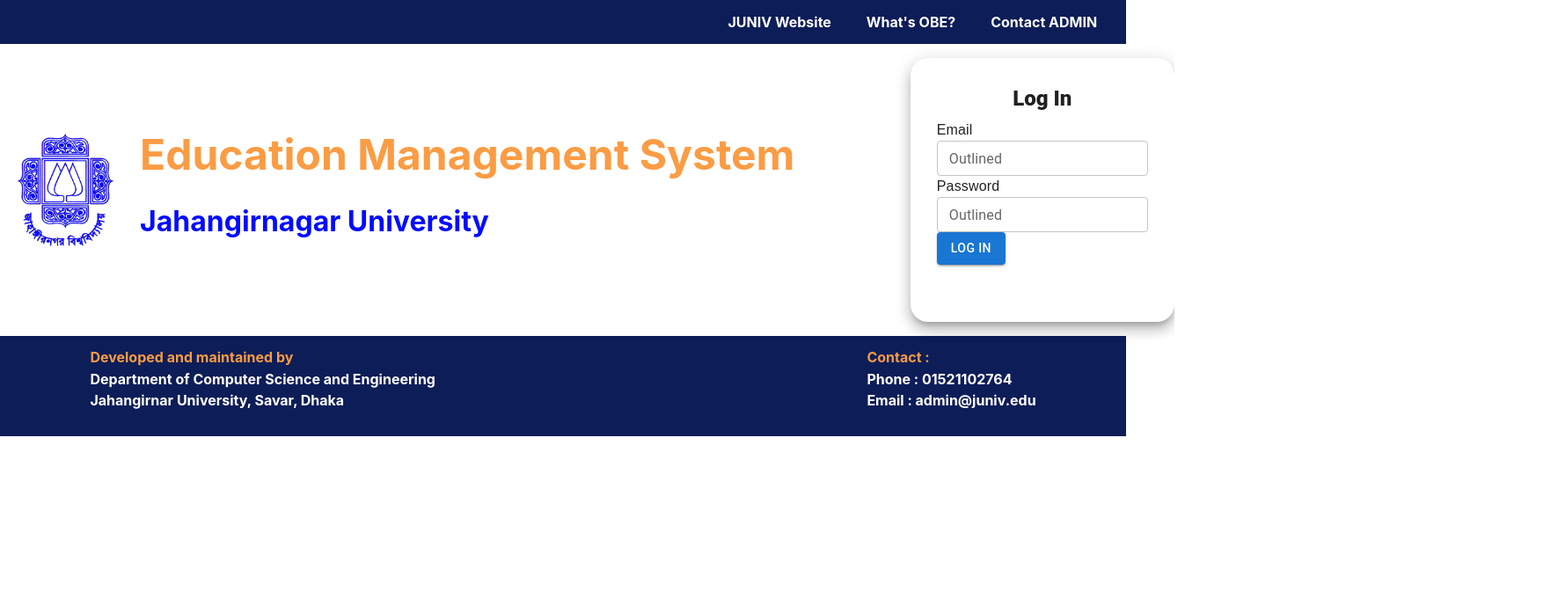
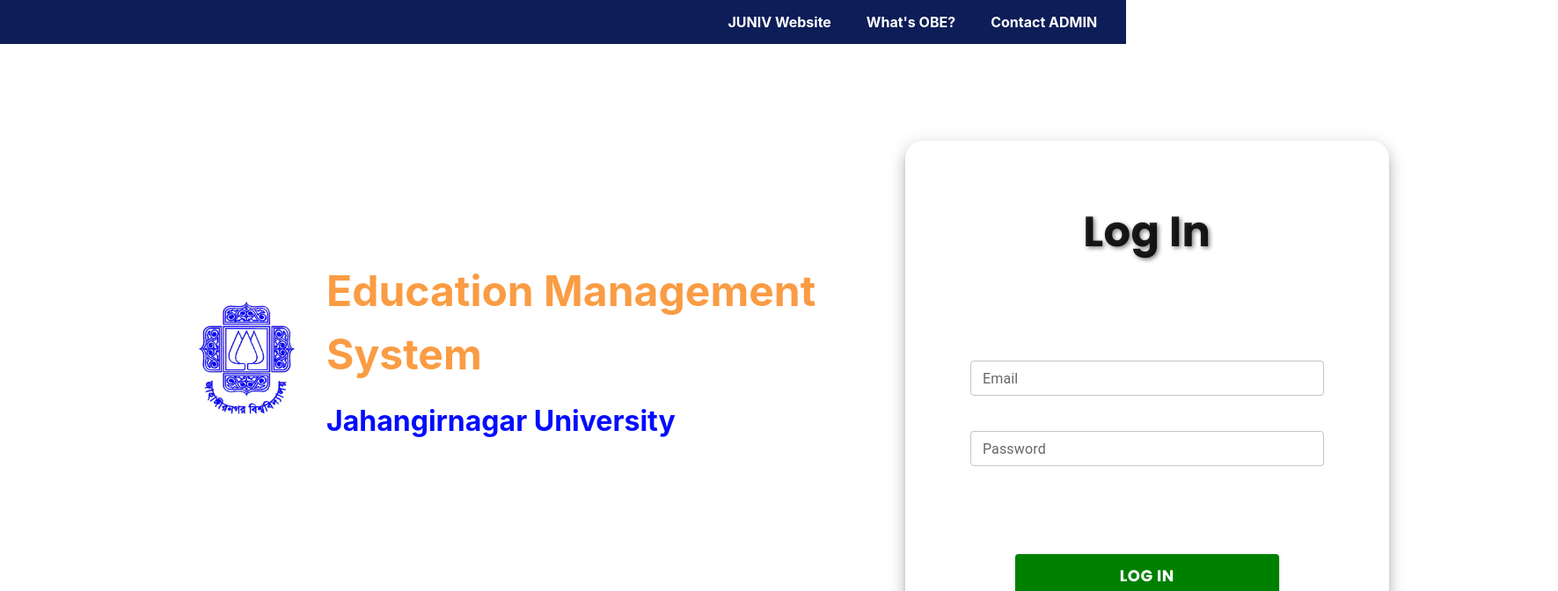
Before and after one commit to abrarCSE29/login-registration-with-react, a React (Create React App) app: page / in a window 1280 px wide. Shown: the top 672 px of the page at 88% size, 1771 px wide, since content can reach past the window. Built offline with nearby package versions, Linux system fonts and the light colour scheme.

Commit message:
Edit LoginForm

```diff
--- a/public/index.html
+++ b/public/index.html
@@ -5,6 +5,9 @@
     <meta name="viewport" content="width=device-width, initial-scale=1" />
     <link href="https://cdn.jsdelivr.net/npm/bootstrap@5.3.2/dist/css/bootstrap.min.css" rel="stylesheet" integrity="sha384-T3c6CoIi6uLrA9TneNEoa7RxnatzjcDSCmG1MXxSR1GAsXEV/Dwwykc2MPK8M2HN" crossorigin="anonymous">
     <link rel="stylesheet" href="styles.css">
+    <link rel="preconnect" href="https://fonts.googleapis.com">
+    <link rel="preconnect" href="https://fonts.gstatic.com" crossorigin>
+    <link href="https://fonts.googleapis.com/css2?family=Poppins:wght@700&display=swap" rel="stylesheet">
     <title>React App</title>
   </head>
   <body>
--- a/public/styles.css
+++ b/public/styles.css
@@ -1,5 +1,9 @@
 .footer
 {
+    position: fixed;
+    bottom: 0;
+    left: 0;
+    width: 100%;
     background : #0D1D58;
     color: white;
     display: flex;
@@ -37,6 +41,7 @@
     margin-bottom: 10px;
     position: top;
     top : 0;
+    width: 100%;
 }
 
 a{
@@ -49,6 +54,7 @@
 .pageTitle{
     padding: 1%;
     width: 110vh;
+    padding-left: 2%
 }
 
 .fontsize-3rem
@@ -82,9 +88,9 @@
 }
 
 
-.paddingleft5
+.paddingleft20
 {
-    padding-left: 5%;
+    padding-left: 20%;
 }
 
 .loginpanel
@@ -95,11 +101,14 @@
 
 .login-form
 {
-    width: 300px;
-    height: 300px;
-    margin : 2%;
+    width: 550px;
+    margin-top: 100px;
+    margin-right: 15vw;
     padding: 10%;
     border-radius: 20px !important;
+    display: flex;
+    flex-direction: column;
+    gap: 100px;
 }
 
 .flex-center
@@ -114,3 +123,40 @@
 {
     align-items: center;
 }
+
+.login-form .Poppins
+{
+    font-family: 'Poppins', sans-serif !important;
+    text-shadow: 2px 2px 5px gray;
+    font-size:3rem!important;
+}
+.textfield-login
+{
+    display: flex;
+    flex-direction: column;
+    gap : 40px;
+}
+
+.btn-login
+{
+    height: 50px;
+    display: flex;
+    justify-content: space-evenly;
+}
+
+.btn-login .style
+{
+    width: 300px;
+    font-family: 'Poppins';
+    font-size: large;
+    background-color: green;
+
+}
+.btn-login .style:hover
+{
+    width: 300px;
+    font-family: 'Poppins';
+    font-size: large;
+    background-color:rgb(3, 165, 71);
+
+}
--- a/src/COMPONENTS/LoginCard.jsx
+++ b/src/COMPONENTS/LoginCard.jsx
@@ -3,7 +3,7 @@
 export default function LoginCard() {
   return (
     <div className="">
-      <div className="inlineflex flex-alignCenter">
+      <div className="inlineflex flex-alignCenter paddingleft20">
         <img className="img-logo" src={Logo} alt="logo" />
         <div className="pageTitle fontstyle-bold">
           <p className="color-orange fontsize-3rem">
--- a/src/COMPONENTS/LoginForm.jsx
+++ b/src/COMPONENTS/LoginForm.jsx
@@ -10,22 +10,26 @@
             elevation={10}
             square={false}>
             <Typography
-                variant='h5'
+                variant='h4'
                 gutterBottom
                 fontWeight={900}
                 textAlign={'center'}
+                className='Poppins'
             >Log In</Typography>
-            <Typography
-                fontFamily={'Sans-serif'}
-            >Email</Typography>
-            <TextField id="outlined-basic" label="Outlined" variant="outlined"
-            size='small' />
-            <Typography
-                fontFamily={'Sans-serif'}
-            >Password</Typography>
-            <TextField id="outlined-basic" label="Outlined" variant="outlined"
-            size='small' />
-            <Button variant="contained">Log In</Button>
+
+            <div className='textfield-login'>
+              <TextField id="outlined-basic" label="Email" variant="outlined"
+              size='small' />
+              <TextField id="outlined-basic" label="Password" variant="outlined"
+              size='small' />
+            </div>
+            <div className='btn-login'>
+              <Button
+              className='style'
+              variant="contained"
+              >Log In</Button>
+            </div>
+
         </Paper>
     </div>
   )
```
